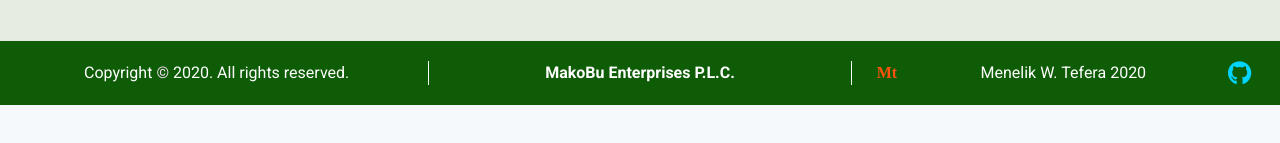
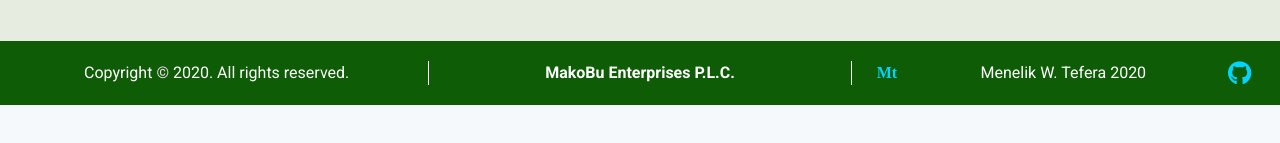
Before and after one commit to menelik7/makobu, a React (Create React App) app in the folder client/: page /contact in a window 1280 px wide. Shown: the part 581-724 px from the top of the page. Built offline with nearby package versions, Linux system fonts and the light colour scheme; a web font is replaced by a local one.

Commit message:
Edited experience styling

```diff
--- a/client/src/components/footer/Footer.css
+++ b/client/src/components/footer/Footer.css
@@ -55,7 +55,7 @@
 }
 
 .initials a {
-	color: #ff530d;
+	color: #00d4ff;
 }
 
 /*.my-name {
```
